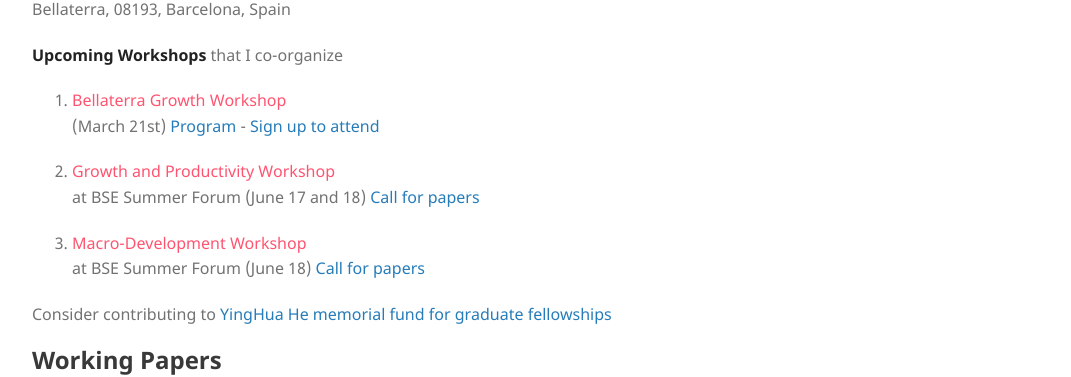
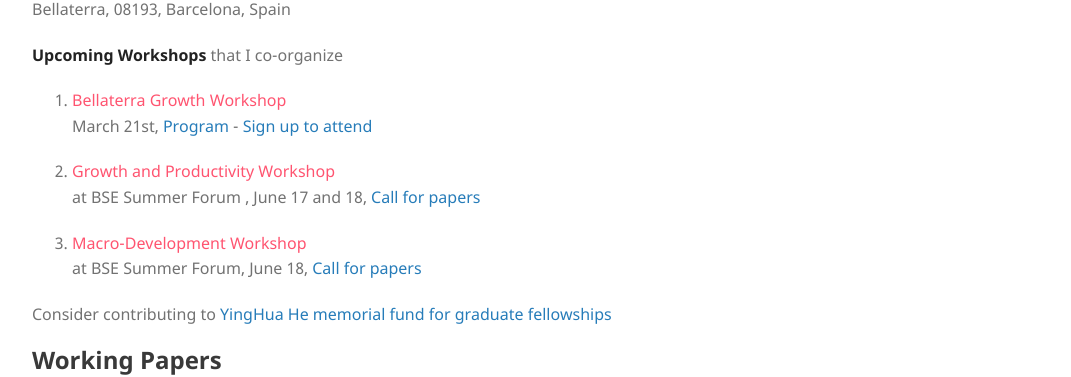
Before and after one commit to mestieri/mestieri.github.io, a Jekyll site: the page built from index.md, in a window 1280 px wide and 900 px high, scrolled down 371 px. Shown: the part 145-522 px from the top of the window, without its empty margins (96-1167 px from the left). Built offline with Jekyll 4.4.1, drawn with Linux system fonts in a browser that asks for light colours; part of the change alters nothing that is shown.

```diff
--- a/index.md
+++ b/index.md
@@ -82,11 +82,11 @@ Bellaterra, 08193, Barcelona, Spain
 
 **Upcoming Workshops** that I co-organize
 
-1. <pink>Bellaterra Growth Workshop</pink> (March 21st) [Program](https://www.pauroldan.com/uploads/1/2/1/7/121700388/bgw_2025_-_program.pdf) - [Sign up to attend](https://forms.gle/nbjteuXvc3nZYC499)
+1. <pink>Bellaterra Growth Workshop</pink> March 21st, [Program](https://www.pauroldan.com/uploads/1/2/1/7/121700388/bgw_2025_-_program.pdf) - [Sign up to attend](https://forms.gle/nbjteuXvc3nZYC499)
 
-2. <pink>Growth and Productivity Workshop</pink> at BSE Summer Forum  (June 17 and 18) [Call for papers](https://events.bse.eu/live/files/5392-sf2025-call-for-papers-growth-and-productivity)
+3. <pink>Growth and Productivity Workshop</pink> at BSE Summer Forum , June 17 and 18, [Call for papers](https://events.bse.eu/live/files/5392-sf2025-call-for-papers-growth-and-productivity)
 
-3. <pink>Macro-Development Workshop</pink> at BSE Summer Forum (June 18) [Call for papers](https://events.bse.eu/live/files/5362-sf2025-call-for-papers-macro-development)
+4. <pink>Macro-Development Workshop</pink> at BSE Summer Forum, June 18, [Call for papers](https://events.bse.eu/live/files/5362-sf2025-call-for-papers-macro-development)
 
 
 Consider contributing to [YingHua He memorial fund for graduate fellowships](https://riceconnect.rice.edu/donation/yinghua-he-memorial)
```
